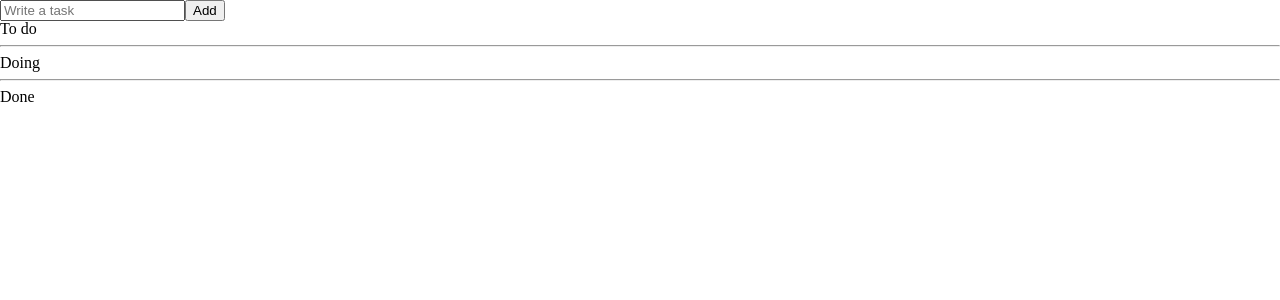
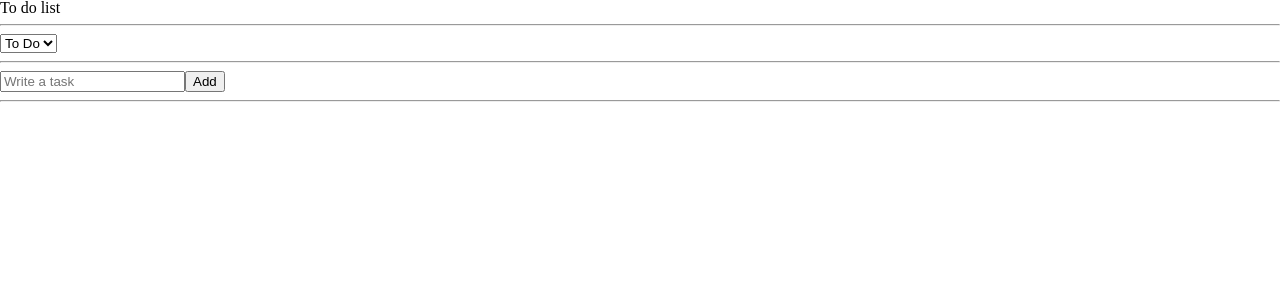
Before and after one commit to nujeyh/simple-kanban-board, a React (Create React App) app: page / in a window 1280 px wide. Shown: the top 300 px of the page. Built offline with nearby package versions, Linux system fonts and the light colour scheme.

Commit message:
🚧 Show only the items that match the category

```diff
--- a/src/pages/ToDoList.tsx
+++ b/src/pages/ToDoList.tsx
@@ -1,34 +1,31 @@
-import { useRecoilValue } from "recoil";
-import { toDoSelector } from "../recoilAtom";
+import React from "react";
+import { useRecoilState, useRecoilValue } from "recoil";
+import { categoryState, toDoSelector } from "../recoilAtom";
 import CreateToDo from "./CreateToDo";
 import ToDo from "./ToDo";
 
 const ToDoList = () => {
-  const [toDo, doing, done] = useRecoilValue(toDoSelector);
+  const toDoArr = useRecoilValue(toDoSelector);
+  const [category, setCategory] = useRecoilState(categoryState);
+  const onInput = (event: React.FormEvent<HTMLSelectElement>) => {
+    setCategory(event.currentTarget.value);
+  };
 
   return (
     <div>
+      <h1>To do list</h1>
+      <hr />
+      <select onInput={onInput}>
+        <option value="TODO">To Do</option>
+        <option value="DOING">Doing</option>
+        <option value="DONE">Done</option>
+      </select>
+      <hr />
       <CreateToDo />
-      <h2>To do</h2>
-      <ul>
-        {toDo.map((toDo) => {
-          return <ToDo key={toDo.id} {...toDo} />;
-        })}
-      </ul>
       <hr />
-      <h2>Doing</h2>
-      <ul>
-        {doing.map((toDo) => {
-          return <ToDo key={toDo.id} {...toDo} />;
-        })}
-      </ul>
-      <hr />
-      <h2>Done</h2>
-      <ul>
-        {done.map((toDo) => {
-          return <ToDo key={toDo.id} {...toDo} />;
-        })}
-      </ul>
+      {toDoArr.map((toDo) => {
+        return <ToDo {...toDo} />;
+      })}
     </div>
   );
 };
--- a/src/recoilAtom.tsx
+++ b/src/recoilAtom.tsx
@@ -5,6 +5,11 @@ export interface IToDo {
   text: string;
   category: "TODO" | "DOING" | "DONE";
 }
+
+export const categoryState = atom({
+  key: "category",
+  default: "TODO",
+});
 
 export const toDoState = atom<IToDo[]>({
   key: "toDo",
@@ -15,10 +20,7 @@ export const toDoSelector = selector({
   key: "toDoSelector",
   get: ({ get }) => {
     const toDoArr = get(toDoState);
-    return [
-      toDoArr.filter((toDo) => toDo.category === "TODO"),
-      toDoArr.filter((toDo) => toDo.category === "DOING"),
-      toDoArr.filter((toDo) => toDo.category === "DONE"),
-    ];
+    const category = get(categoryState);
+    return toDoArr.filter((toDo) => toDo.category === category);
   },
 });
```
